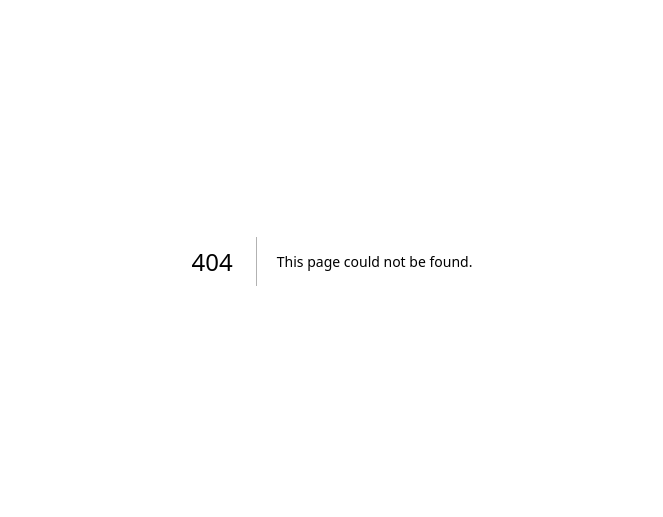
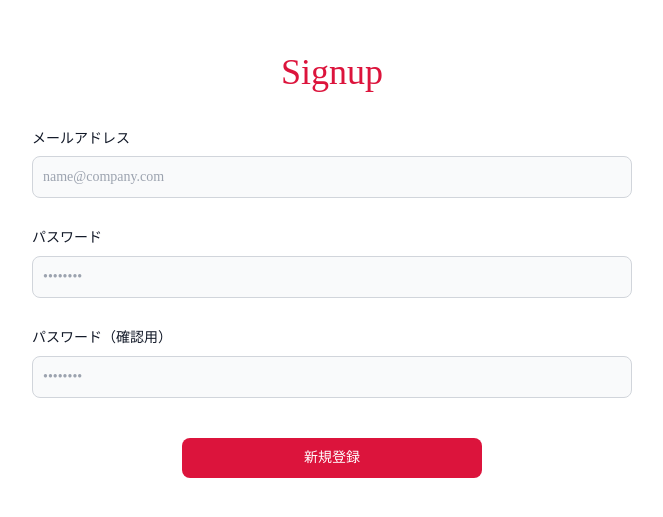
Before and after one commit to hiron166/mesapp, a Next.js app: page /signup in a window 1280 px wide. Before the commit this address had no page. Shown: the part 139-656 px from the top of the page, without its empty margins (308-971 px from the left). Built offline with nearby package versions, Linux system fonts and the light colour scheme; no server answers.

Commit message:
signupページとloginページ作成

```diff
--- a/package.json
+++ b/package.json
@@ -9,10 +9,11 @@
     "lint": "next lint"
   },
   "dependencies": {
-    "@supabase/supabase-js": "^2.87.3",
+    "@supabase/supabase-js": "^2.39.7",
     "next": "14.2.16",
     "react": "^18",
-    "react-dom": "^18"
+    "react-dom": "^18",
+    "react-hook-form": "^7.68.0"
   },
   "devDependencies": {
     "@prisma/client": "^6.19.1",
--- /dev/null
+++ b/src/app/_types/LoginFormData.ts
@@ -0,0 +1,4 @@
+export type LoginFormData = {
+  email: string;
+  password: string;
+}
--- /dev/null
+++ b/src/app/_types/SignupFormData.ts
@@ -0,0 +1,5 @@
+export type SignupFormData = {
+  email: string;
+  password: string;
+  passwordConfirm: string;
+}
--- /dev/null
+++ b/src/app/dashboard/page.tsx
@@ -0,0 +1,3 @@
+export default function Page() {
+  return <div>Dashboard Page</div>;
+}
--- /dev/null
+++ b/src/app/login/page.tsx
@@ -0,0 +1,105 @@
+"use client";
+
+import { supabase } from "@/utils/supabase";
+import { useRouter } from "next/navigation";
+import { SubmitHandler, useForm } from "react-hook-form";
+import { LoginFormData } from "../_types/LoginFormData";
+
+export default function LoginPage() {
+  const router = useRouter();
+  const {
+    register,
+    handleSubmit,
+    reset,
+    formState: { errors, isSubmitting },
+  } = useForm<LoginFormData>({ mode: "onChange" });
+
+  const onSubmit: SubmitHandler<LoginFormData> = async (data) => {
+    const { error } = await supabase.auth.signInWithPassword({
+      email: data.email,
+      password: data.password,
+    });
+
+    if (error) {
+      alert("ログインに失敗しました");
+    } else {
+      reset();
+      router.replace("/dashboard");
+    }
+  };
+
+  return (
+    <div className="flex items-center justify-center h-screen font-sans bg-white">
+      <form
+        onSubmit={handleSubmit(onSubmit)}
+        className="space-y-4 w-full max-w-[600px]"
+      >
+        <h1 className="flex justify-center text-[36px] mb-[30px] text-[#DC143C]">
+          Login
+        </h1>
+        <div>
+          <label
+            htmlFor="email"
+            className="block mb-[7px] text-sm font-medium text-gray-900"
+          >
+            メールアドレス
+          </label>
+          <input
+            type="email"
+            id="email"
+            className="bg-gray-50 border border-gray-300 text-gray-900 text-sm rounded-lg focus:ring-blue-500 focus:border-blue-500 block w-full p-2.5 mb-[7px]"
+            placeholder="name@company.com"
+            required
+            {...register("email", {
+              required: "メールアドレスは必須です",
+              pattern: {
+                value: /^[A-Z0-9._%+-]+@[A-Z0-9.-]+\.[A-Z]{2,}$/i,
+                message: "有効なメールアドレスを入力してください",
+              },
+            })}
+            disabled={isSubmitting}
+          />
+          <div className="text-sm text-red-600  mb-[30px]">
+            {errors.email?.message}
+          </div>
+        </div>
+        <div>
+          <label
+            htmlFor="password"
+            className="block mb-2 text-sm font-medium text-gray-900"
+          >
+            パスワード
+          </label>
+          <input
+            type="password"
+            id="password"
+            placeholder="••••••••"
+            className="bg-gray-50 border border-gray-300 text-gray-900 text-sm rounded-lg focus:ring-blue-500 focus:border-blue-500 block w-full p-2.5 mb-[7px]"
+            required
+            {...register("password", {
+              required: "パスワードは必須です",
+              minLength: {
+                value: 8,
+                message: "パスワードは8文字以上で入力してください。",
+              },
+            })}
+            disabled={isSubmitting}
+          />
+          <div className="text-sm text-red-600 mb-[30px]">
+            {errors.password?.message}
+          </div>
+        </div>
+
+        <div className="flex justify-center max-w-[300px] mx-auto">
+          <button
+            type="submit"
+            disabled={isSubmitting}
+            className="w-full text-white bg-[#DC143C] hover:bg-[#DC143C]/60 focus:ring-4 focus:outline-none focus:ring-blue-300 font-medium rounded-lg text-sm px-5 py-2.5 text-center"
+          >
+            {isSubmitting ? "ログイン中..." : "ログイン"}
+          </button>
+        </div>
+      </form>
+    </div>
+  );
+}
--- a/src/app/page.tsx
+++ b/src/app/page.tsx
@@ -1,3 +1,4 @@
+"use client";
 import Image from "next/image";
 
 export default function Home() {
--- /dev/null
+++ b/src/app/signup/page.tsx
@@ -0,0 +1,137 @@
+"use client";
+
+import { supabase } from "@/utils/supabase";
+// import { useState } from "react";
+import { SubmitHandler, useForm } from "react-hook-form";
+import { SignupFormData } from "../_types/SignupFormData";
+
+export default function SignupPage() {
+  const {
+    register,
+    handleSubmit,
+    watch,
+    reset,
+    formState: { errors, isSubmitting },
+  } = useForm<SignupFormData>({ mode: "onChange" });
+
+  const onSubmit: SubmitHandler<SignupFormData> = async (data) => {
+    if (data.password !== data.passwordConfirm) {
+      alert("パスワードが一致しません");
+      return;
+    }
+
+    const { error } = await supabase.auth.signUp({
+      email: data.email,
+      password: data.password,
+      options: {
+        emailRedirectTo: `http://localhost:3000/login`,
+      },
+    });
+    if (error) {
+      alert("登録に失敗しました");
+    } else {
+      reset();
+      alert("確認メールを送信しました。");
+    }
+  };
+
+  const watchPassword = watch("password");
+
+  return (
+    <div className="flex items-center justify-center h-screen font-sans bg-white">
+      <form
+        onSubmit={handleSubmit(onSubmit)}
+        className="space-y-4 w-full max-w-[600px]"
+      >
+        <h1 className="flex justify-center text-[36px] mb-[30px] text-[#DC143C]">
+          Signup
+        </h1>
+        <div>
+          <label
+            htmlFor="email"
+            className="block mb-[7px] text-sm font-medium text-gray-900"
+          >
+            メールアドレス
+          </label>
+          <input
+            type="email"
+            id="email"
+            className="bg-gray-50 border border-gray-300 text-gray-900 text-sm rounded-lg focus:ring-blue-500 focus:border-blue-500 block w-full p-2.5 mb-[7px]"
+            placeholder="name@company.com"
+            required
+            {...register("email", {
+              required: "メールアドレスは必須です",
+              pattern: {
+                value: /^[A-Z0-9._%+-]+@[A-Z0-9.-]+\.[A-Z]{2,}$/i,
+                message: "有効なメールアドレスを入力してください",
+              },
+            })}
+            disabled={isSubmitting}
+          />
+          <div className="text-sm text-red-600  mb-[30px]">
+            {errors.email?.message}
+          </div>
+        </div>
+        <div>
+          <label
+            htmlFor="password"
+            className="block mb-2 text-sm font-medium text-gray-900"
+          >
+            パスワード
+          </label>
+          <input
+            type="password"
+            id="password"
+            placeholder="••••••••"
+            className="bg-gray-50 border border-gray-300 text-gray-900 text-sm rounded-lg focus:ring-blue-500 focus:border-blue-500 block w-full p-2.5 mb-[7px]"
+            required
+            {...register("password", {
+              required: "パスワードは必須です",
+              minLength: {
+                value: 8,
+                message: "パスワードは8文字以上で入力してください。",
+              },
+            })}
+            disabled={isSubmitting}
+          />
+          <div className="text-sm text-red-600 mb-[30px]">
+            {errors.password?.message}
+          </div>
+        </div>
+        <div>
+          <label
+            htmlFor="password"
+            className="block mb-2 text-sm font-medium text-gray-900"
+          >
+            パスワード（確認用）
+          </label>
+          <input
+            type="password"
+            id="password"
+            placeholder="••••••••"
+            className="bg-gray-50 border border-gray-300 text-gray-900 text-sm rounded-lg focus:ring-blue-500 focus:border-blue-500 block w-full p-2.5 mb-[7px]"
+            required
+            {...register("passwordConfirm", {
+              validate: (value) =>
+                value === watchPassword || "パスワードが一致しません",
+            })}
+            disabled={isSubmitting}
+          />
+          <div className="text-sm text-red-600 mb-[40px]">
+            {errors.passwordConfirm?.message}
+          </div>
+        </div>
+
+        <div className="flex justify-center max-w-[300px] mx-auto">
+          <button
+            type="submit"
+            disabled={isSubmitting}
+            className="w-full text-white bg-[#DC143C] hover:bg-[#DC143C]/60 focus:ring-4 focus:outline-none focus:ring-blue-300 font-medium rounded-lg text-sm px-5 py-2.5 text-center"
+          >
+            {isSubmitting ? "新規登録中..." : "新規登録"}
+          </button>
+        </div>
+      </form>
+    </div>
+  );
+}
--- a/tailwind.config.ts
+++ b/tailwind.config.ts
@@ -8,6 +8,9 @@ const config: Config = {
   ],
   theme: {
     extend: {
+      fontFamily: {
+        sans: ["Noto Sans JP"],
+      },
       colors: {
         background: "var(--background)",
         foreground: "var(--foreground)",
```
Also changed, not shown: src/utils/supabase.ts (line endings or trailing spaces), 1 other file (tests, documents, lock files or other folders).
